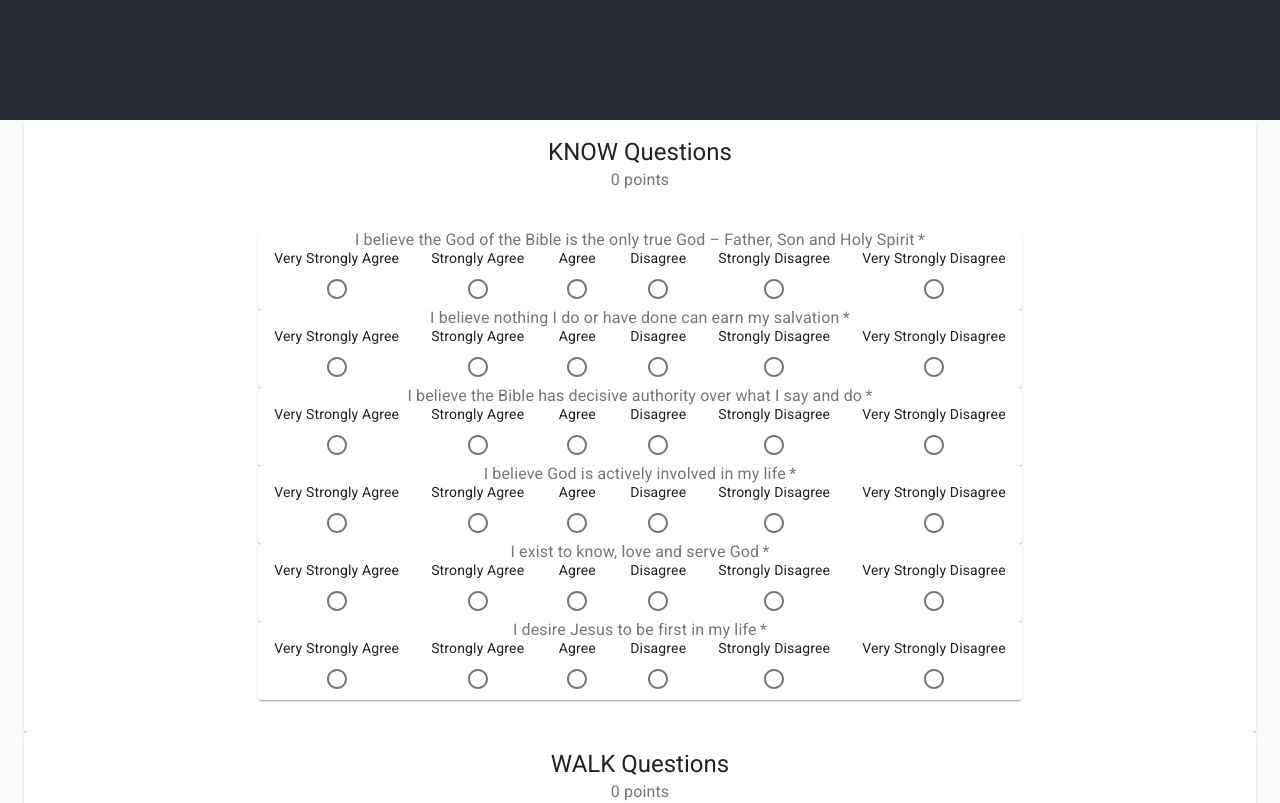
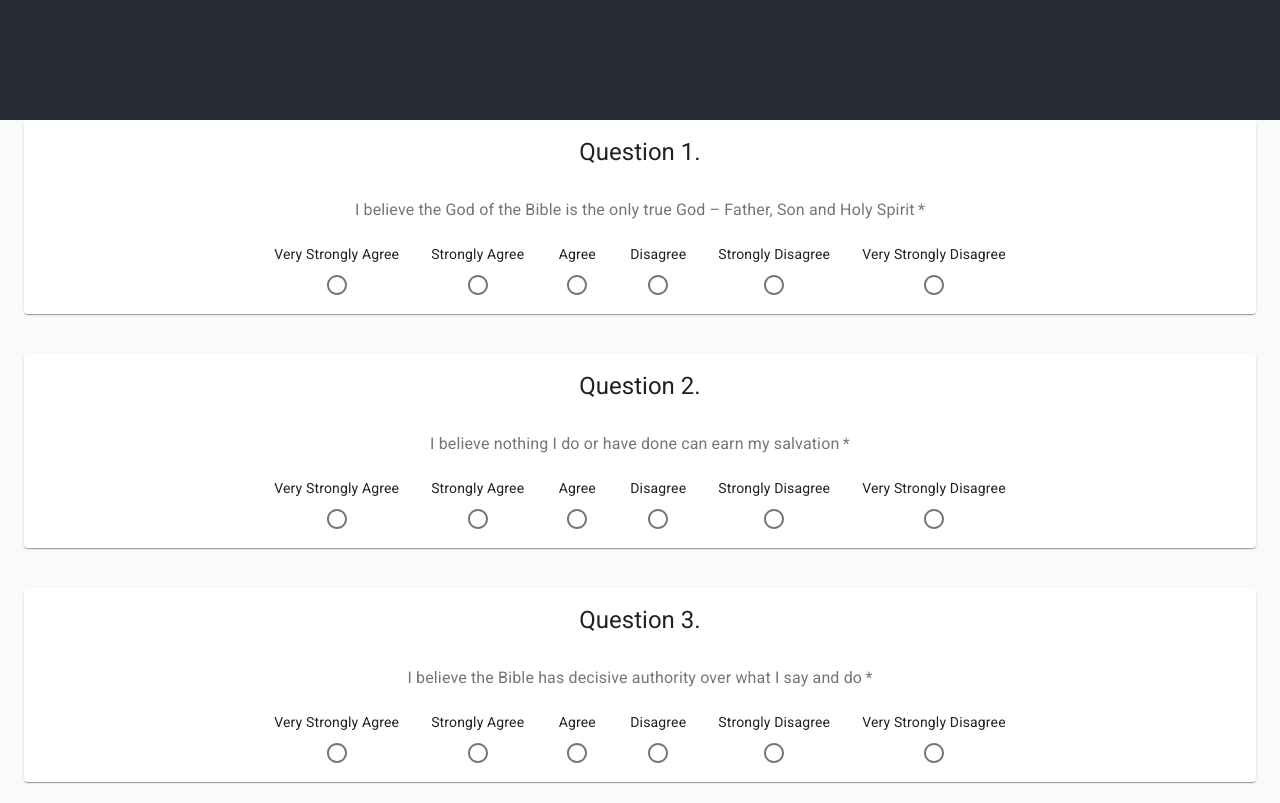
Before and after one commit to ChristopherZhong/grace-spiritual-discovery-tool, a React (Create React App) app: page / in a window 1280 px wide. Shown: the part 680-1483 px from the top of the page. Built offline with nearby package versions, Linux system fonts and the light colour scheme.

Commit message:
Simplify to only a single list of questions

```diff
--- /dev/null
+++ b/src/components/ChoiceRadio.tsx
@@ -0,0 +1,24 @@
+import { Choice } from '../types/Choice';
+import { getText } from '../types/Text';
+import { FormControlLabel, Radio, Typography } from '@material-ui/core';
+
+interface ChoiceProps {
+  choice: Choice;
+  index: number;
+  language: string;
+}
+
+export function ChoiceRadio(props: ChoiceProps): JSX.Element {
+  const text = getText(props.choice.text, props.language);
+  const label = <Typography variant='body2'>{text}</Typography>;
+  const value = `${props.choice.points}`;
+  return (
+    <FormControlLabel
+      control={<Radio/>}
+      key={props.index}
+      label={label}
+      labelPlacement='top'
+      value={value}
+    />
+  );
+}
--- a/src/components/Choices.tsx
+++ b/src/components/Choices.tsx
@@ -1,30 +1,9 @@
 import { Choice } from '../types/Choice';
-import { FormControlLabel, Radio, RadioGroup, Typography } from '@material-ui/core';
-import { ChangeEvent, Component } from 'react';
-import { getText } from '../types/Text';
+import { RadioGroup } from '@material-ui/core';
+import { ChangeEvent } from 'react';
 import { QuestionType } from '../types/QuestionType';
 import { UpdateAnswerHandler } from '../types/UpdateAnswerHandler';
-
-interface ChoiceProps {
-  choice: Choice;
-  index: number;
-  language: string;
-}
-
-function ChoiceComponent(props: ChoiceProps): JSX.Element {
-  const text = getText(props.choice.text, props.language);
-  const label = <Typography variant='body2'>{text}</Typography>;
-  const value = `${props.choice.points}`;
-  return (
-    <FormControlLabel
-      control={<Radio/>}
-      key={props.index}
-      label={label}
-      labelPlacement='top'
-      value={value}
-    />
-  );
-}
+import { ChoiceRadio } from './ChoiceRadio';
 
 interface ChoicesProps {
   choices: Array<Choice>;
@@ -34,20 +13,22 @@ interface ChoicesProps {
   questionIndex: number;
 }
 
-export class Choices extends Component<ChoicesProps> {
-  render(): JSX.Element {
-    const { choices, handleChange, language, questionIndex, questionType } = this.props;
-    const mapChoice = (choice: Choice, index: number) => <ChoiceComponent
+export function Choices(props: ChoicesProps): JSX.Element {
+  const { choices, handleChange, language, questionIndex, questionType } = props;
+  const mapChoice = (choice: Choice, index: number) => (
+    <ChoiceRadio
       choice={choice}
       index={index}
+      key={index}
       language={language}
-    />;
+    />
+  );
   return (
     <RadioGroup
       aria-label='choices'
       name='choices'
       onChange={(event: ChangeEvent<HTMLInputElement>) => {
-          console.log(`>>> Choices::render()::onChange(): index=${questionIndex} : ${event.target.value}`);
+        console.debug(`>>> Choices::onChange(): index=${questionIndex} : ${event.target.value}`);
         handleChange(questionType, questionIndex, Number(event.target.value));
       }}
       row
@@ -56,4 +37,3 @@ export class Choices extends Component<ChoicesProps> {
     </RadioGroup>
   );
 }
-}
--- /dev/null
+++ b/src/components/QuestionCard.tsx
@@ -0,0 +1,38 @@
+import { GetScore } from '../types/GetScore';
+import { UpdateAnswerHandler } from '../types/UpdateAnswerHandler';
+import { ParsedQuestion } from '../types/ParsedQuestion';
+import { Card, CardActionArea, CardActions, CardContent, CardHeader, FormControl, FormLabel } from '@material-ui/core';
+import { getText } from '../types/Text';
+import { Choices } from './Choices';
+
+interface QuestionCardProps {
+  getScore: GetScore;
+  handleChange: UpdateAnswerHandler;
+  language: string;
+  question: ParsedQuestion;
+}
+
+export function QuestionCard(props: QuestionCardProps): JSX.Element {
+  const { getScore, handleChange, language, question } = props;
+  return (
+    <Card>
+      <CardHeader title={`Question ${question.index}.`}/>
+      <FormControl required>
+        <CardContent>
+          <FormLabel required>{getText(question.question.text, language)}</FormLabel>
+        </CardContent>
+        <CardActionArea>
+          <CardActions>
+            <Choices
+              choices={question.question.choices}
+              language={language}
+              handleChange={handleChange}
+              questionType={question.question.type}
+              questionIndex={question.index}
+            />
+          </CardActions>
+        </CardActionArea>
+      </FormControl>
+    </Card>
+  );
+}
--- a/src/components/QuestionForm.tsx
+++ /dev/null
@@ -1,31 +0,0 @@
-import { Question } from '../types/Question';
-import { Card, FormControl, FormLabel } from '@material-ui/core';
-import { getText } from '../types/Text';
-import { Choices } from './Choices';
-import { UpdateAnswerHandler } from '../types/UpdateAnswerHandler';
-
-interface QuestionFormProps {
-  handleChange: UpdateAnswerHandler;
-  language: string;
-  question: Question;
-  questionIndex: number;
-}
-
-export function QuestionForm(props: QuestionFormProps): JSX.Element {
-  const { handleChange, language, question, questionIndex } = props;
-  return (
-    <FormControl
-      component={Card}
-      required
-    >
-      <FormLabel required>{getText(question.text, language)}</FormLabel>
-      <Choices
-        choices={question.choices}
-        language={language}
-        handleChange={handleChange}
-        questionType={question.type}
-        questionIndex={questionIndex}
-      />
-    </FormControl>
-  );
-}
--- a/src/components/Questions.tsx
+++ b/src/components/Questions.tsx
@@ -1,132 +1,98 @@
 import questionsJson from '../questions.json';
 import { Question } from '../types/Question';
 import { QuestionType } from '../types/QuestionType';
-import { Component } from 'react';
-import { QuestionsCard } from './QuestionsCard';
+import { useState } from 'react';
 import { UpdateAnswerHandler } from '../types/UpdateAnswerHandler';
 import { GetScore } from '../types/GetScore';
+import { Grid } from '@material-ui/core';
+import { ParsedQuestion } from '../types/ParsedQuestion';
+import { QuestionCard } from './QuestionCard';
 
 const questions = questionsJson as Array<Question>;
 
 interface QuestionsState {
-  answersByType: Map<QuestionType, Array<number>>;
-  questionsByType: Map<QuestionType, Array<Question>>;
-  scoreByType: Map<QuestionType, number>;
-}
-
-function initQuestionsByType(questions: Array<Question>): Map<QuestionType, Array<Question>> {
-  const questionsByType = new Map<QuestionType, Array<Question>>();
-  questions.forEach((question: Question) => {
-    console.debug(`>>> Questions::toQuestionsByType() : questions loop : question=${JSON.stringify(question)}`);
-    let element = questionsByType.get(question.type);
-    if (element === undefined) {
-      element = new Array<Question>();
-      questionsByType.set(question.type, element);
-    }
-    element.push(question);
-  });
-  return questionsByType;
-}
-
-function initAnswersByType(questionsByType: Map<QuestionType, Array<Question>>): Map<QuestionType, Array<number>> {
-  const answersByType = new Map<QuestionType, Array<number>>();
-  questionsByType.forEach((value, key) => {
-    answersByType.set(key, Array(value.length).fill(0));
-  });
-  return answersByType;
-}
-
-function initScoreByType(answersByType: Map<QuestionType, Array<number>>): Map<QuestionType, number> {
-  const scoreByType = new Map<QuestionType, number>();
-  answersByType.forEach((value, key) => {
-    scoreByType.set(key, value.reduce(sum, 0));
-  });
-  return scoreByType;
+  questions: Array<ParsedQuestion>;
 }
 
 function sum(previousValue: number, currentValue: number): number {
   return previousValue + currentValue;
 }
 
-export class Questions extends Component<any, QuestionsState> {
-  constructor(props: any) {
-    super(props);
-    console.log(`Loading ${questions.length} questions ...`);
-    console.debug(`>>> Questions::constructor() : questions=${JSON.stringify(questions)}`);
+function parse(value: Question, index: number) {
+  console.debug(`>>> Questions::() : index=${index}, value=${JSON.stringify(value)}`);
+  return {
+    answer: 0,
+    index: index + 1,
+    question: value,
+  };
+}
 
-    const questionsByType = initQuestionsByType(questions);
-    questionsByType.forEach((value, key) => {
-      console.log(`... ${value.length} ${key} questions`);
-    });
+export function Questions(): JSX.Element {
+  console.log(`Loading ${questions.length} questions ...`);
 
-    const answersByType = initAnswersByType(questionsByType);
-    answersByType.forEach((value, key) => {
-      console.log(`... ${key} answers: ${JSON.stringify(value)}`);
-    });
+  let initialState: QuestionsState = {
+    questions: questions.map(parse),
+  };
+  console.debug(`>>> Questions::() : initialState=${JSON.stringify(initialState)}`);
 
-    const scoresByType = initScoreByType(answersByType);
-    scoresByType.forEach(((value, key) => {
-      console.log(`... ${key} score: ${value}`);
-    }));
+  let [state, setState] = useState<QuestionsState>(initialState);
 
-    this.state = {
-      answersByType: answersByType,
-      questionsByType: questionsByType,
-      scoreByType: scoresByType,
-    };
-    console.debug(`>>> Questions::() : state=${JSON.stringify(this.state)}`);
-  }
-
-  handleChange: UpdateAnswerHandler = (questionType: QuestionType, questionIndex: number, value: number) => {
-    console.debug(`>>> Questions::handleChange() : questionType=${questionType}, questionIndex=${questionIndex}, value=${value}`);
-    let answers: Array<number> | undefined = this.state.answersByType.get(questionType);
-    if (answers === undefined) {
-      console.warn(`Something went wrong! 'get(${questionType})' should return an array`);
-      return;
-    }
-    console.debug(`>>> Questions::handleChange() : BEFORE: questionType=${questionType}, answers=${answers}`);
-    answers = answers.map((current, index) => index === questionIndex ? value : current);
-    console.debug(`>>> Questions::handleChange() :  AFTER: questionType=${questionType}, answers=${answers}`);
-
-    const score = answers.reduce(sum, 0);
-    console.debug(`>>> Questions::handleChange() : score=${score}`);
-
-    const state: QuestionsState = {
-      ...this.state,
-      answersByType: new Map(this.state.answersByType).set(questionType, answers),
-      scoreByType: new Map(this.state.scoreByType).set(questionType, score),
-    };
-    console.debug(`>>> Questions::handleChange() : state=${JSON.stringify(state)}`);
-
-    console.debug(`>>> Questions::handleChange() : BEFORE: ${JSON.stringify(this.state)}`);
-    this.setState(state);
-    console.debug(`>>> Questions::handleChange() :  AFTER: ${JSON.stringify(this.state)}`);
+  let getScore: GetScore = (questionType: QuestionType) => {
+    console.debug(`>>> Questions::getScore() : questionType=${questionType}`);
+    state.questions.filter((value, index) => value.question.type === questionType);
+    // const score = state.scoreByType.get(questionType);
+    // if (score === undefined) {
+    //   console.warn(`Something went wrong! get(${questionType}) should return a number`);
+    //   return 0;
+    // }
+    // console.debug(`>>> Questions::getScore() : score=${score}`);
+    return 0;
   };
 
-  getScore: GetScore = (questionType: QuestionType) => {
-    console.debug(`>>> Questions::getScore() : questionType=${questionType}`);
-    const score = this.state.scoreByType.get(questionType);
-    if (score === undefined) {
-      console.warn(`Something went wrong! get(${questionType}) should return a number`);
-      return 0;
-    }
-    console.debug(`>>> Questions::getScore() : score=${score}`);
-    return score;
+  let handleChange: UpdateAnswerHandler = (questionType: QuestionType, questionIndex: number, value: number) => {
+    console.debug(`>>> Questions::handleChange() : questionType=${questionType}, questionIndex=${questionIndex}, value=${value}`);
+    // let answers: Array<number> | undefined = state.answersByType.get(questionType);
+    // if (answers === undefined) {
+    //   console.warn(`Something went wrong! 'get(${questionType})' should return an array`);
+    //   return;
+    // }
+    // console.debug(`>>> Questions::handleChange() : BEFORE: questionType=${questionType}, answers=${answers}`);
+    // answers = answers.map((current, index) => index === questionIndex ? value : current);
+    // console.debug(`>>> Questions::handleChange() :  AFTER: questionType=${questionType}, answers=${answers}`);
+    //
+    // const score = answers.reduce(sum, 0);
+    // console.debug(`>>> Questions::handleChange() : score=${score}`);
+    //
+    // const state: QuestionsState = {
+    //   ...state,
+    //   answersByType: new Map(state.answersByType).set(questionType, answers),
+    //   scoreByType: new Map(state.scoreByType).set(questionType, score),
+    // };
+    // console.debug(`>>> Questions::handleChange() : state=${JSON.stringify(state)}`);
+    //
+    // console.debug(`>>> Questions::handleChange() : BEFORE: ${JSON.stringify(state)}`);
+    // setState(state);
+    // console.debug(`>>> Questions::handleChange() :  AFTER: ${JSON.stringify(state)}`);
   };
 
-  render(): JSX.Element {
-    return (
-      <div>
-        {Object.values(QuestionType).map((questionType: QuestionType) =>
-          <QuestionsCard
-            getScore={this.getScore}
-            handleChange={this.handleChange}
-            key={questionType}
+  return (
+    <Grid
+      alignItems='stretch'
+      container
+      direction='column'
+      justify='center'
+      spacing={5}
+    >
+      {state.questions.map((value) =>
+        <Grid item key={value.index} zeroMinWidth>
+          <QuestionCard
+            getScore={getScore}
+            handleChange={handleChange}
+            key={value.index}
             language={'en'}
-            questions={questions.filter((question) => question.type === questionType)}
-            questionType={questionType}
-          />)}
-      </div>
-    );
-  }
+            question={value}
+          />
+        </Grid>)}
+    </Grid>
+  );
 }
--- a/src/components/QuestionsCard.tsx
+++ /dev/null
@@ -1,30 +0,0 @@
-import { Card, CardContent, CardHeader } from '@material-ui/core';
-import { Question } from '../types/Question';
-import { QuestionType } from '../types/QuestionType';
-import { QuestionsList } from './QuestionsList';
-import { UpdateAnswerHandler } from '../types/UpdateAnswerHandler';
-import { GetScore } from '../types/GetScore';
-
-interface QuestionsCardProps {
-  getScore: GetScore;
-  handleChange: UpdateAnswerHandler;
-  language: string;
-  questions: Array<Question>;
-  questionType: QuestionType;
-}
-
-export function QuestionsCard(props: QuestionsCardProps): JSX.Element {
-  const { getScore, handleChange, language, questions, questionType } = props;
-  return (
-    <Card>
-      <CardHeader subheader={`${getScore(questionType)} points`} title={`${questionType} Questions`}/>
-      <CardContent>
-        <QuestionsList
-          handleChange={handleChange}
-          language={language}
-          questions={questions}
-        />
-      </CardContent>
-    </Card>
-  );
-}
--- a/src/components/QuestionsList.tsx
+++ /dev/null
@@ -1,26 +0,0 @@
-import { Question } from '../types/Question';
-import { List } from '@material-ui/core';
-import { QuestionForm } from './QuestionForm';
-import { UpdateAnswerHandler } from '../types/UpdateAnswerHandler';
-
-interface QuestionsListProps {
-  handleChange: UpdateAnswerHandler;
-  language: string;
-  questions: Array<Question>;
-}
-
-export function QuestionsList(props: QuestionsListProps): JSX.Element {
-  const { handleChange, language, questions } = props;
-  return (
-    <List component='ol'>
-      {questions.map((question, index) =>
-        <QuestionForm
-          handleChange={handleChange}
-          key={`${question.type}-${index}`}
-          language={language}
-          question={question}
-          questionIndex={index}
-        />)}
-    </List>
-  );
-}
```
Lines whose indentation alone changed are shown as unchanged.
